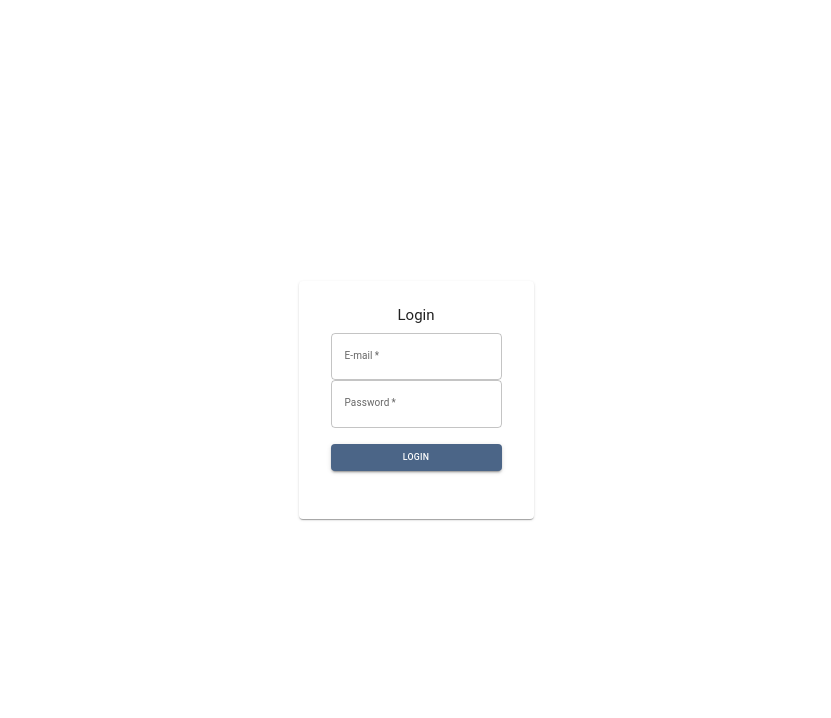
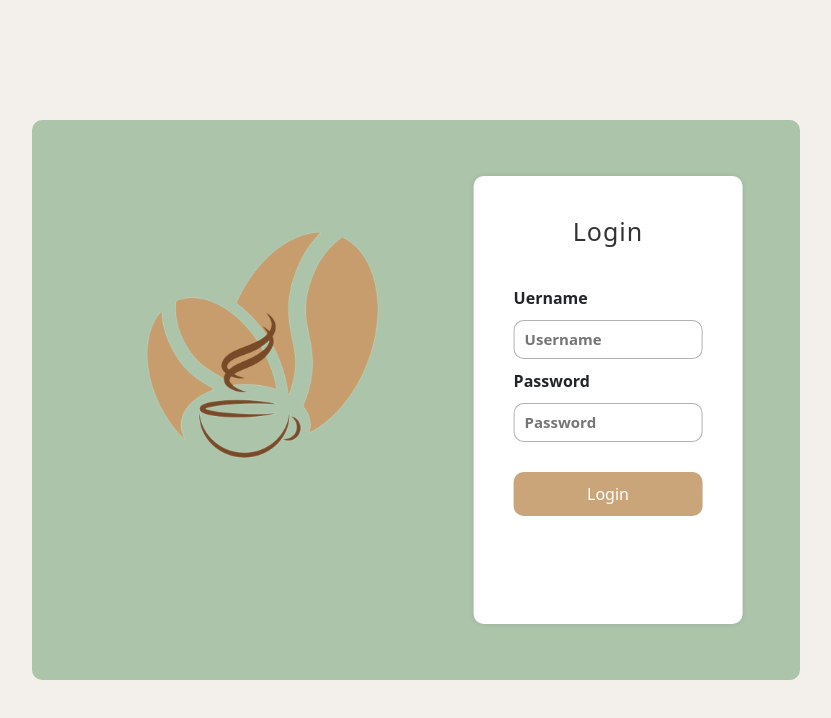
Before and after one commit to Thaibaogoanh/database, a React (Create React App) app: page / in a window 1280 px wide. Shown: the top 718 px of the page, without its empty margins (224-1055 px from the left). Built offline with nearby package versions, Linux system fonts and the light colour scheme.

Commit message:
fix login page

```diff
--- /dev/null
+++ b/src/pages/Login/Login.module.scss
@@ -0,0 +1,87 @@
+.login {
+    position: absolute;
+    top: 50%;
+    left: 75%;
+    transform: translate(-50%, -50%);
+    width: 35%;
+    height: 80%;
+    padding-top: 3%;
+    padding-left: 4rem;
+    padding-right: 4rem;
+    font-size: 1.6rem;
+    background-color: white;
+    border-radius: 1rem;
+    box-shadow: 0 0 5px rgba(0, 0, 0, 0.1);
+
+    h1 {
+        font-size: 2.5rem;
+        margin-bottom: 4rem;
+        color: #333;
+        letter-spacing: 1px;
+        text-align: center;
+    }
+
+    .label{
+        font-size: 1.6rem;
+        font-weight: 600;
+        margin-bottom: 10px;
+    }
+
+    input {
+        width: 100%;
+        margin-bottom: 10px;
+        padding: 1rem;
+        font-size: 1rem;
+        font-size: 1.5rem;
+        font-weight: 600;
+        outline: none;
+        border: 1px solid rgba(0, 0, 0, 0.3);
+        border-radius: 10px;
+        // box-shadow: inset 0 -5px 45px rgba(100, 100, 100, 0.2), 0 1px 1px rgba(255, 255, 255, 0.2);
+    }
+}
+
+.logo {
+    position: absolute;
+    width: 60%;
+    height: auto;
+}
+
+.wrapper {
+    position: absolute;
+    top: 0;
+    left: 0;
+    width: 100%;
+    height: 100%;
+    background-color: #f3f0eb;
+}
+
+.subwrapper {
+    position: absolute;
+    top: 15%;
+    left: 20%;
+    width: 60%;
+    height: 70%;
+    border-radius: 1rem;
+    background-color: #ABC4AA;
+}
+
+.btn {
+    padding: 10px;
+    color: white;
+    width: 100%;
+    font-size: 1.6rem;
+    margin-top: 20px;
+    border: none;
+    box-sizing: border-box;
+    border-radius: 10px;
+    cursor: pointer;
+    background-color: #d9a366;
+    filter: grayscale(0.3);
+}
+
+.btn:hover {
+    background-color: #af7b40;
+    box-shadow: 0 0 5px #513a20;
+    filter: blur(0);
+}
--- a/src/pages/Login/index.js
+++ b/src/pages/Login/index.js
@@ -1,92 +1,56 @@
-import React, { useState } from 'react';
-import { Box, Button, Paper, TextField, Typography } from '@mui/material';
-import { createTheme, ThemeProvider } from '@mui/material/styles';
+import React, { useEffect, useRef } from 'react';
+import { useNavigate } from 'react-router-dom';
+import clsx from 'clsx';
+import style from './Login.module.scss';
+import logo from '../../img/logoCoffee.png'
 
-const theme = createTheme({
-  palette: {
-    primary: {
-      main: '#4B6587',
-    },
-  },
-});
+function Login() {
+    const loginRef = useRef(null);
+    const Username = useRef(null);
+    const Password = useRef(null);
+    const navigate = useNavigate();
 
-const Login = () => {
-  const [email, setEmail] = useState('');
-  const [password, setPassword] = useState('');
+    async function checkAuth(username, password) {
+            if (username === 'admin' && password === '123456') {
+                navigate('/dashboard');
+            }
+    };
 
-  const handleLogin = () => {
-    // Xử lý logic đăng nhập ở đây
-    console.log('Email:', email);
-    console.log('Password:', password);
-  };
+    useEffect(() => {
+      loginRef.current.onclick = () => {
+          checkAuth(Username.current.value, Password.current.value);
+      };
 
-  return (
-    <ThemeProvider theme={theme}>
-      <Box
-        sx={{
-          display: 'flex',
-          flexDirection: 'column',
-          alignItems: 'center',
-          justifyContent: 'center',
-          minHeight: '100vh',
-        }}
-      >
-        <Paper
-          sx={{
-            p: 3,
-            display: 'flex',
-            flexDirection: 'column',
-            alignItems: 'center',
-            justifyContent: 'center',
-          }}
-        >
-          <Typography component='h1' variant='h5'>
-            Login
-          </Typography>
-          {/* Form */}
-          <Box
-            component='form'
-            sx={{
-              m: 1,
-              display: 'flex',
-              flexDirection: 'column',
-              alignItems: 'center',
-            }}
-            onSubmit={(e) => {
-              e.preventDefault();
-              handleLogin();
-            }}
-          >
-            {/* Email */}
-            <TextField
-              required
-              id='email'
-              label='E-mail'
-              fullWidth
-              value={email}
-              onChange={(e) => setEmail(e.target.value)}
-            />
+      Password.current.addEventListener('keypress', (event) => {
+          if (event.key === 'Enter') {
+              checkAuth(Username.current.value, Password.current.value);
+          }
+      });
 
-            {/* Password */}
-            <TextField
-              required
-              fullWidth
-              id='password'
-              label='Password'
-              type='password'
-              value={password}
-              onChange={(e) => setPassword(e.target.value)}
-            />
 
-            {/* Login Button */}
-            <Button variant='contained' type='submit' sx={{ m: 2 }} fullWidth>
-              Login
-            </Button>
-          </Box>
-        </Paper>
-      </Box>
-    </ThemeProvider>
-  );
-};
+  }, []);
+
+    return (
+        <div className={clsx(style.wrapper)}>
+            <div className={clsx(style.subwrapper)}>
+              <img src={logo} alt="Logo" className={clsx(style.logo)} />
+                <div className={clsx(style.login)}>
+                    <h1>Login</h1>
+                    <div>
+                        <label className={clsx(style.label)}>Uername</label>
+                        <input ref={Username} type="text" placeholder="Username" autoFocus/>
+
+                        <label className={clsx(style.label)}>Password</label>
+                        <input ref={Password} type="password" placeholder="Password" />
+
+                        <button ref={loginRef} className={clsx(style.btn, 'btn btn-primary btn-block btn-large')}>
+                            Login
+                        </button>
+                    </div>
+                </div>
+            </div>
+        </div>
+    );
+}
 
 export default Login;
--- a/src/pages/Product/index.js
+++ b/src/pages/Product/index.js
@@ -158,7 +158,7 @@ function Products() {
           </TableCell>
           <TableCell
             key='price'
-            align='right'
+            align='center'
             padding='normal'
             sortDirection={orderBy === 'price' ? order : false}
             style={{ fontSize: '14px' }}
```
Also changed, not shown: src/img/logoCoffee.png (added).
